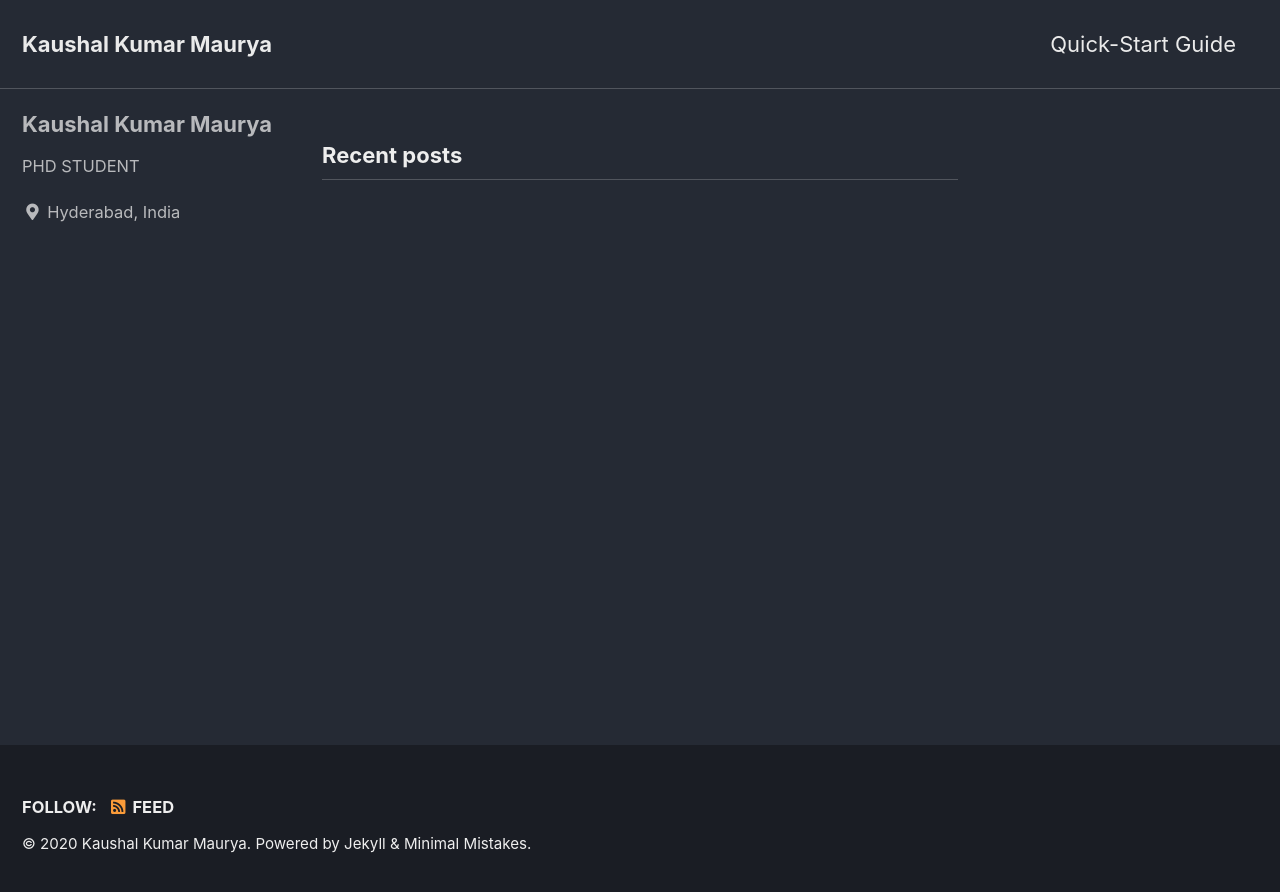
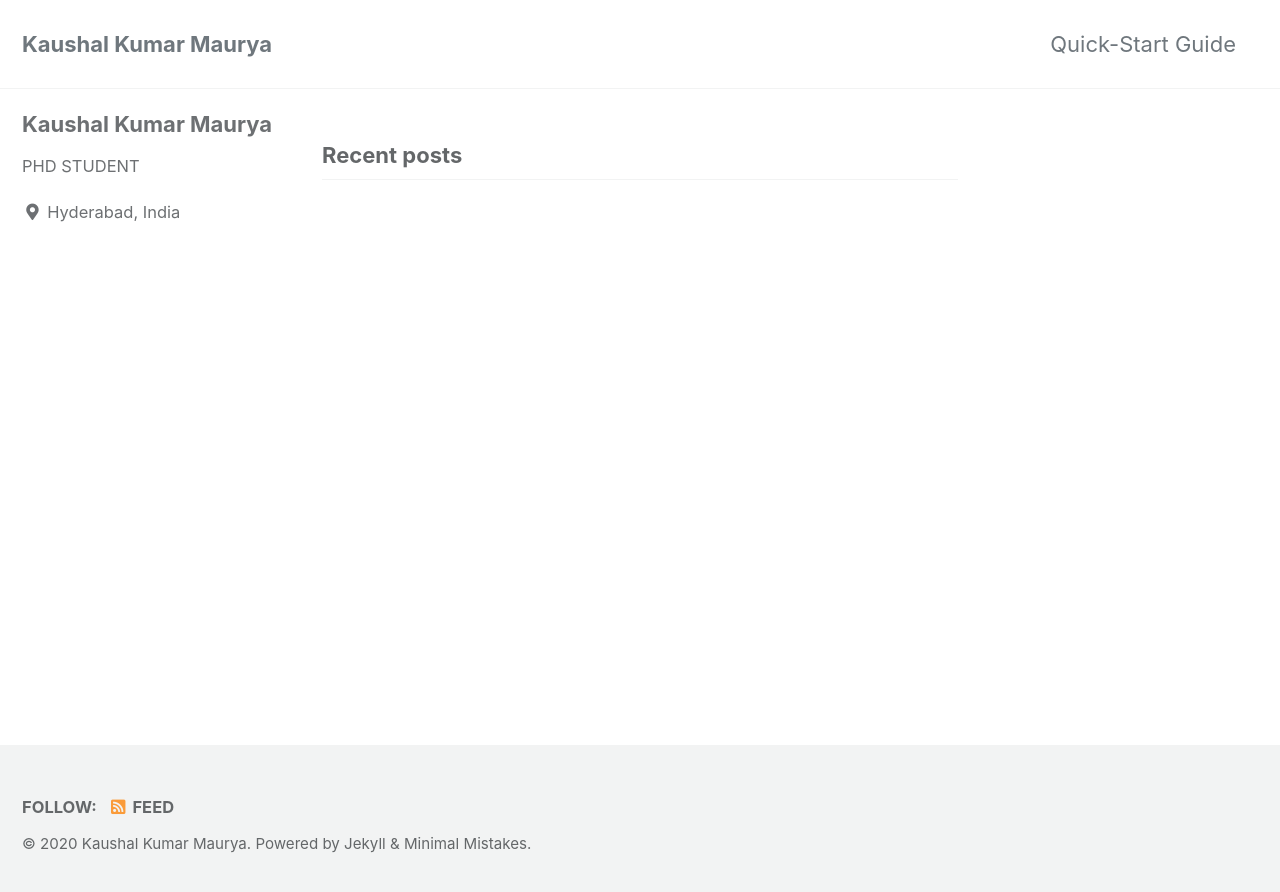
Before and after one commit to harshayelleni/harshayelleni.github.io, a Jekyll site: the page built from index.html, in a window 1280 px wide. Shown: the top 892 px of the page. Built offline with Jekyll 4.4.1, drawn with Linux system fonts in a browser that asks for light colours; cached includes are drawn as plain includes; the list of posts is cut into pages by our own code.

Commit message:
doing modifications

```diff
--- a/_config.yml
+++ b/_config.yml
@@ -12,7 +12,7 @@
 
 theme                  : "minimal-mistakes-jekyll"
 # remote_theme           : "mmistakes/minimal-mistakes"
-minimal_mistakes_skin    : "dark" #"default" # "air", "aqua", "contrast", "dark", "dirt", "neon", "mint", "plum", "sunrise"
+minimal_mistakes_skin    : "default" # "air", "aqua", "contrast", "dark", "dirt", "neon", "mint", "plum", "sunrise"
 
 # Site Settings
 locale                   : "en-US"
```
